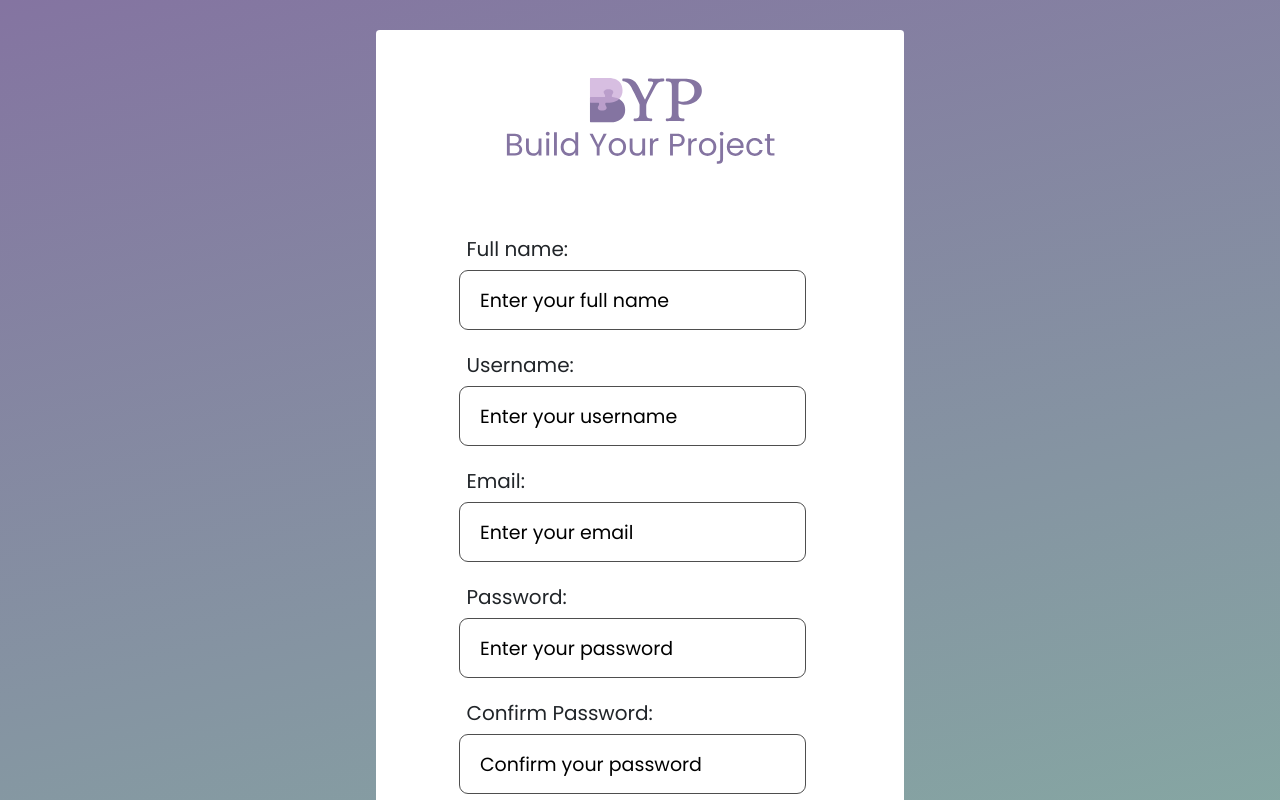
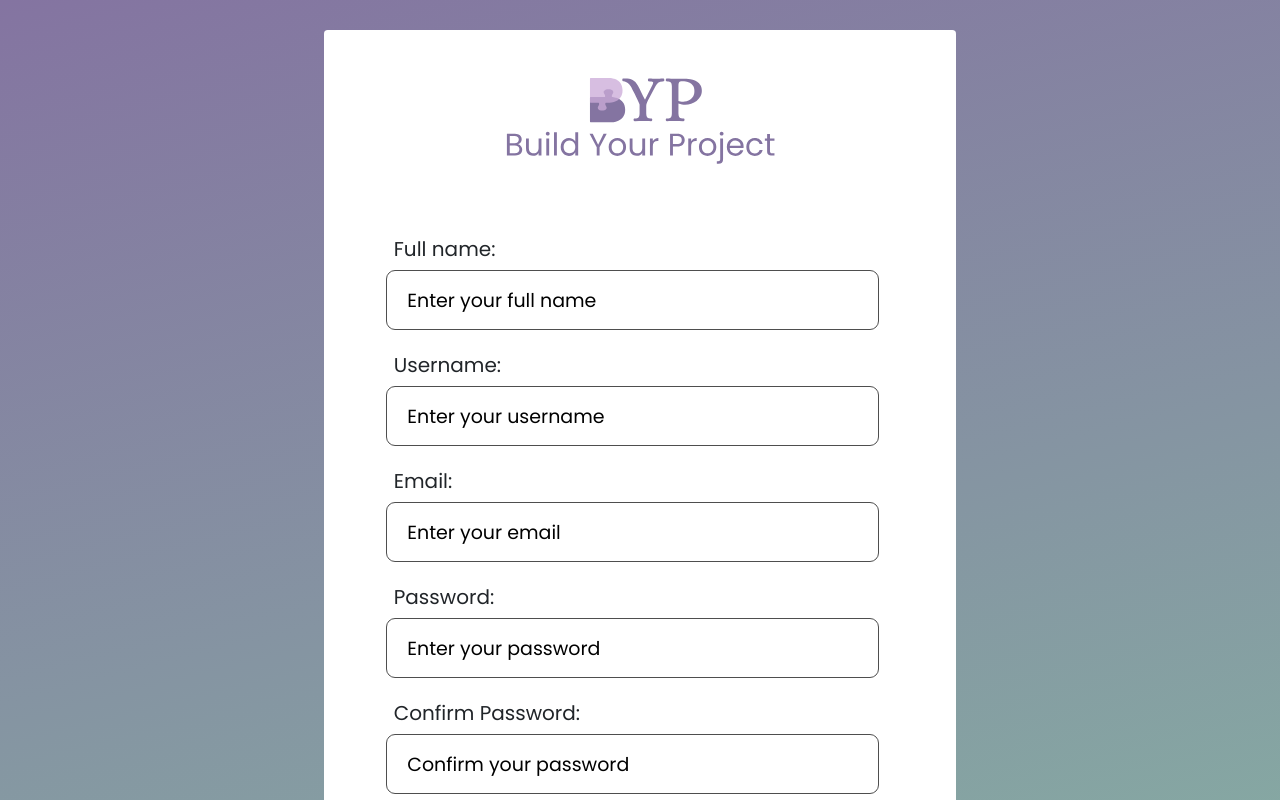
Before and after one commit to GreenBerries-BYP/BuildYourProject-front, a React (Vite) app in the folder frontend/: page /register in a window 1280 px wide. Shown: the top 800 px of the page. Built offline with nearby package versions, Linux system fonts and the light colour scheme.

Commit message:
fix: pequenos ajustes

```diff
--- a/frontend/src/pages/Register.jsx
+++ b/frontend/src/pages/Register.jsx
@@ -65,7 +65,7 @@ const Register = () => {
 
   return (
     <div className="container-fluid my-5 d-flex justify-content-center align-items-center">
-      <div className="col-lg-5 col-9 rounded p-5 h-100 d-flex flex-column justify-content-between bg-white">
+      <div className="col-lg-6 col-9 rounded py-5 px-3 h-100 d-flex flex-column justify-content-between bg-white">
         <img
           className="row logo-h align-self-center"
           src="/imgs/logo_vert_BYP.svg"
```
Also changed, not shown: frontend/src/styles/LoginCadastro.css (line endings or trailing spaces).
